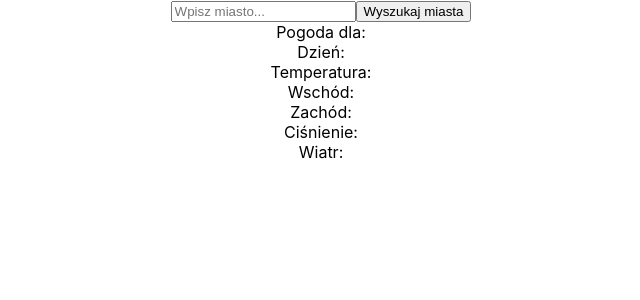
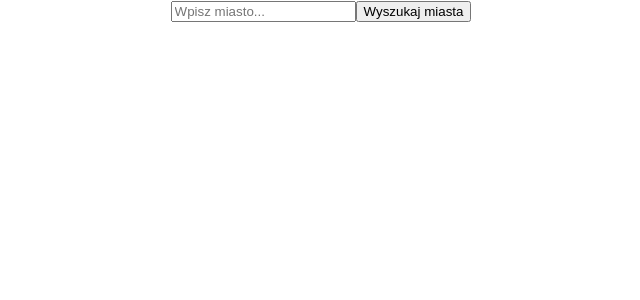
Before and after one commit to adrian-slowinski/weather-app-react, a React (Create React App) app: page / in a window 1280 px wide. Shown: the top 300 px of the page, without its empty margins (319-959 px from the left). Built offline with nearby package versions, Linux system fonts and the light colour scheme.

Commit message:
Temperature result reafactor

```diff
--- a/src/components/Result.js
+++ b/src/components/Result.js
@@ -2,16 +2,33 @@ import React from 'react';
 
 const Result = (props) => {
   const {err, city, date, temp, sunset, sunrise, pressure, wind} = props.weather
+
+  let content = null
+
+  if(!err && city) {
+
+    const sunriseTime = new Date(sunrise * 1000).toLocaleTimeString()
+    const sunsetTime = new Date(sunset * 1000).toLocaleTimeString()
+    content = (
+      <div>
+        <h2>  {`Dane pogodowe dla miasta ${city}:`} </h2>
+        <div> Dzień: {date}</div>
+        <div> Temperatura: {temp} &#176;C</div>
+        <div> Wschód: {sunriseTime}</div>
+        <div> Zachód: {sunsetTime}</div>
+        <div> Wiatr: {wind} m/s</div>
+        <div> Ciśnienie: {pressure} hPa</div>
+      </div>
+    )
+  }
+
   return (
-    <React.Fragment>
-      <div> Pogoda dla: {city} </div>
-      <div> Dzień: {date}</div>
-      <div> Temperatura: {temp}</div>
-      <div> Wschód: {sunrise}</div>
-      <div> Zachód: {sunset}</div>
-      <div> Ciśnienie: {pressure}</div>
-      <div> Wiatr: {wind}</div>
-    </React.Fragment>
+    <div className="result">
+      {err ? `Brak ${city} w bazie danych` : content}
+    </div>
+    // <React.Fragment>
+    //   <div> Pogoda dla: {city} </div>
+    // </React.Fragment>
    );
 }
 
```
